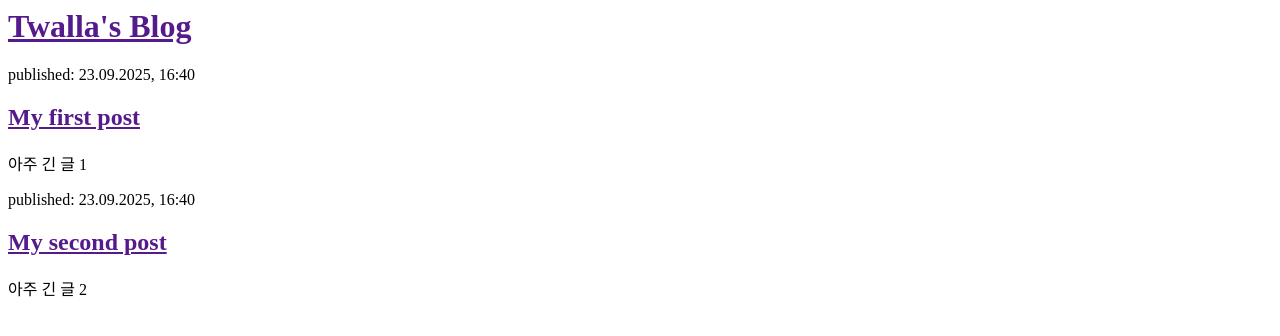
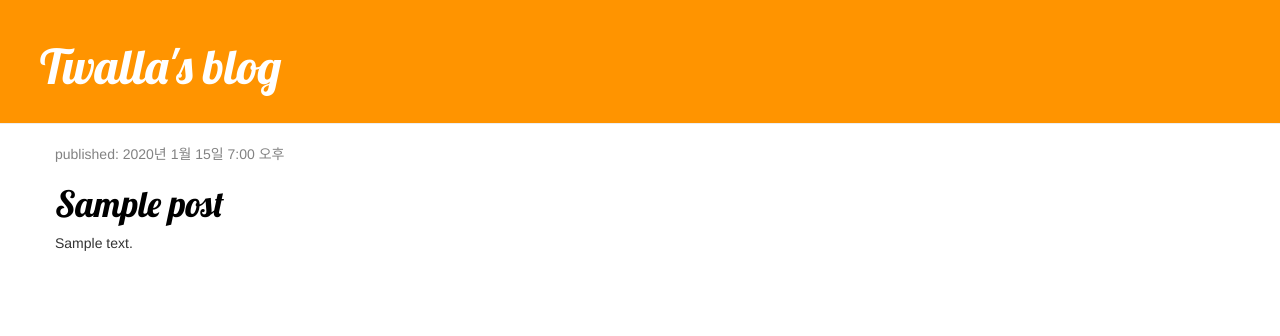
Before and after one commit to twalla26/my-first-blog, a Django app: page / in a window 1280 px wide. Shown: the top 336 px of the page. Run offline with Django 4.2, Linux system fonts and the light colour scheme; tables that the repository leaves empty hold one stand-in row (values such as "Sample post"); some libraries are stand-ins or nearby versions.

Commit message:
Design CSS

```diff
--- /dev/null
+++ b/blog/static/css/blog.css
@@ -0,0 +1,46 @@
+.page-header {
+    background-color: #ff9400;
+    margin-top: 0;
+    padding: 20px 20px 20px 40px;
+}
+
+.page-header h1, .page-header h1 a, .page-header h1 a:visited, .page-header h1 a:active {
+    color: #ffffff;
+    font-size: 36pt;
+    text-decoration: none;
+}
+
+.content {
+    margin-left: 40px;
+}
+
+h1, h2, h3, h4 {
+    font-family: 'Lobster', cursive;
+}
+
+.date {
+    color: #828282;
+}
+
+.save {
+    float: right;
+}
+
+.post-form textarea, .post-form input {
+    width: 100%;
+}
+
+.top-menu, .top-menu:hover, .top-menu:visited {
+    color: #ffffff;
+    float: right;
+    font-size: 26pt;
+    margin-right: 20px;
+}
+
+.post {
+    margin-bottom: 70px;
+}
+
+.post h1 a, .post h1 a:visited {
+    color: #000000;
+}
--- a/blog/templates/blog/post_list.html
+++ b/blog/templates/blog/post_list.html
@@ -1,22 +1,33 @@
+{% load static %}
+<!DOCTYPE html>
+
 <html>
     <head>
         <title>Twalla's blog</title>
+        <link href="//fonts.googleapis.com/css?family=Lobster&subset=latin,latin-ext" rel="stylesheet" type="text/css">
+        <link rel="stylesheet" href="//maxcdn.bootstrapcdn.com/bootstrap/3.2.0/css/bootstrap.min.css">
+        <link rel="stylesheet" href="//maxcdn.bootstrapcdn.com/bootstrap/3.2.0/css/bootstrap-theme.min.css">
+        <link rel="stylesheet" href="{% static 'css/blog.css' %}">
     </head>
     <body>
-        <div>
-            <h1><a href="">Twalla's Blog</a></h1>
+       <div class="page-header">
+            <h1><a href="/">Twalla's blog</a></h1>
         </div>
 
-        <div>
-            <p>published: 23.09.2025, 16:40</p>
-            <h2><a href="">My first post</a></h2>
-            <p>아주 긴 글 1</p>
-        </div>
-
-        <div>
-            <p>published: 23.09.2025, 16:40</p>
-            <h2><a href="">My second post</a></h2>
-            <p>아주 긴 글 2</p>
+        <div class="content container">
+            <div class="row">
+                <div class="col-md-8">
+                    {% for post in posts %}
+                        <div class="post">
+                            <div class="date">
+                                <p>published: {{ post.published_date }}</p>
+                            </div>
+                            <h1><a href="">{{ post.title }}</a></h1>
+                            <p>{{ post.text|linebreaksbr }}</p>
+                        </div>
+                    {% endfor %}
+                </div>
+            </div>
         </div>
     </body>
 </html>
--- a/blog/views.py
+++ b/blog/views.py
@@ -1,5 +1,8 @@
 from django.shortcuts import render
+from django.utils import timezone
+from .models import Post
 
 # Create your views here.
 def post_list(request):
-    return render(request, 'blog/post_list.html', {})
+    posts = Post.objects.filter(published_date__lte=timezone.now()).order_by('published_date')
+    return render(request, 'blog/post_list.html', {'posts': posts})
```
Also changed, not shown: blog/migrations/0001_initial.py, 1 other file.
